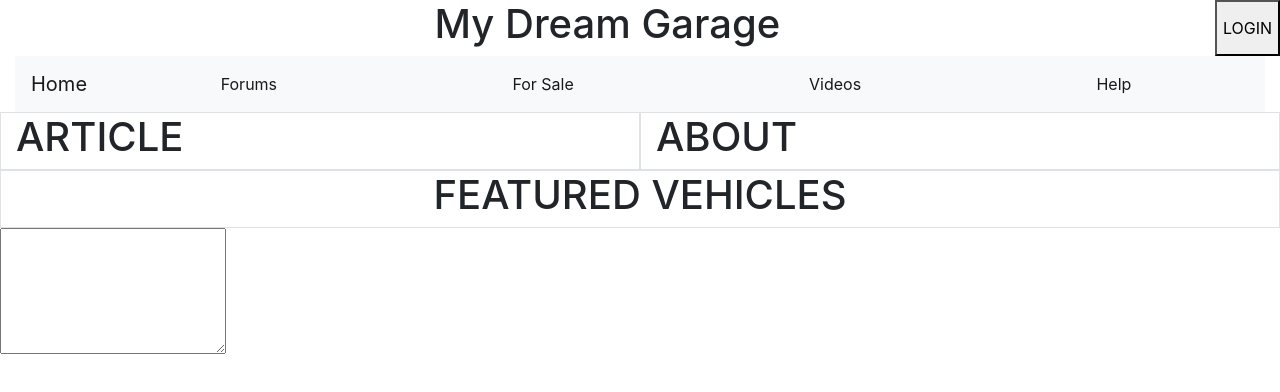
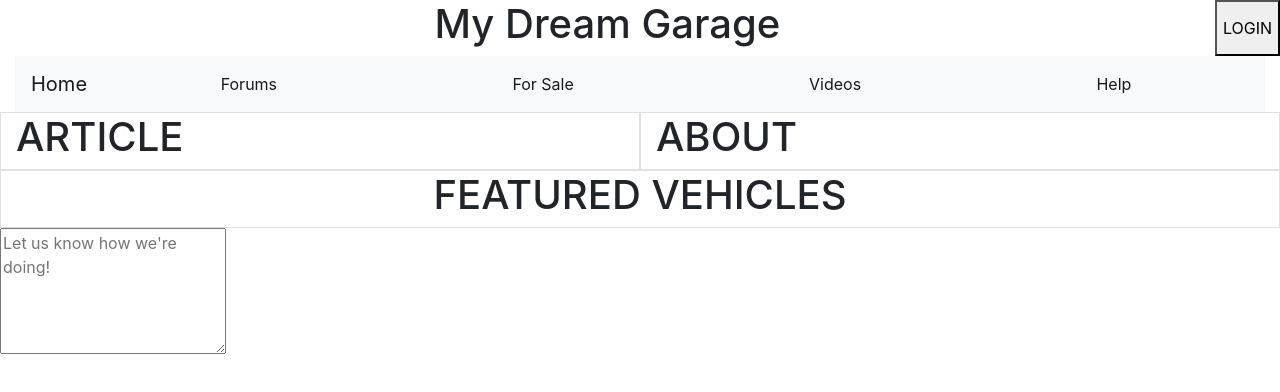
Before and after one commit to dsorensen00/cars-frontend, a React (Create React App) app: page / in a window 1280 px wide. Shown: the top 392 px of the page. Built offline with nearby package versions, Linux system fonts and the light colour scheme.

Commit message:
placeholder works

```diff
--- a/src/Components/Feedback.js
+++ b/src/Components/Feedback.js
@@ -2,6 +2,6 @@ import React from 'react'
 
 export default() => {
     return (
-<textarea rows="5" col="50" placeholder="hello" maxlength="256"> </textarea>
+<textarea rows="5" col="50" placeholder="Let us know how we're doing!" maxlength="256"></textarea>
     );
 }
```
